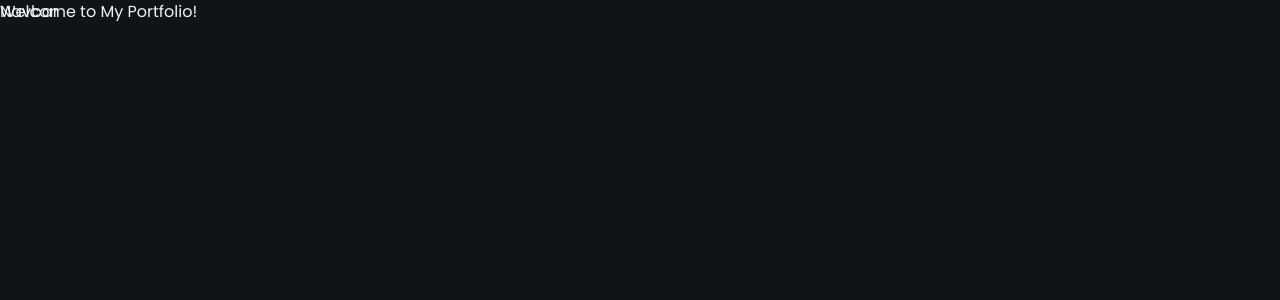
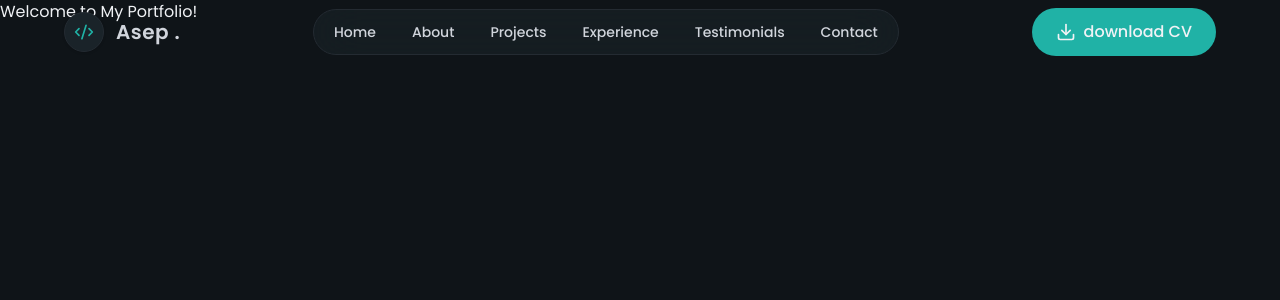
Before and after one commit to saepudinasep/my-portfolio, a Next.js app: page / in a window 1280 px wide. Shown: the top 300 px of the page. Built offline with nearby package versions, Linux system fonts and the light colour scheme.

Commit message:
[ADD] build navbar

```diff
--- a/package.json
+++ b/package.json
@@ -9,9 +9,11 @@
     "lint": "eslint"
   },
   "dependencies": {
+    "lucide-react": "^1.46.0",
     "next": "16.3.5",
     "react": "19.2.8",
-    "react-dom": "19.2.8"
+    "react-dom": "19.2.8",
+    "react-icons": "^5.7.0"
   },
   "devDependencies": {
     "@tailwindcss/postcss": "^4",
--- a/src/app/globals.css
+++ b/src/app/globals.css
@@ -1,7 +1,7 @@
 @import 'tailwindcss';
 
 @theme {
-  ---color-primary: #20b2a6;
+  --color-primary: #20b2a6;
   --color-background: #0f1418;
   --color-card: #141a1f;
   --color-border: #242b32;
--- /dev/null
+++ b/src/components/navbar/Logo.tsx
@@ -0,0 +1,16 @@
+import Link from 'next/link';
+import React from 'react';
+import { LuCodeXml } from 'react-icons/lu';
+
+export default function Logo() {
+  return (
+    <Link href='/' className='flex items-center gap-3 group'>
+      <div className='w-10 h-10 rounded-full flex items-center justify-center bg-surface border border-border text-primary shadow-sm group-hover:scale-105 group-hover:border-primary transition-all duration-300'>
+        <LuCodeXml className='w-5 h-5' />
+      </div>
+      <p className='hidden sm:block font-semibold text-lg md:text-xl tracking-wide text-gray-300 group-hover:text-primary transition-colors duration-300'>
+        Asep .
+      </p>
+    </Link>
+  );
+}
--- /dev/null
+++ b/src/components/navbar/MobileNav.tsx
@@ -0,0 +1,58 @@
+import Link from 'next/link';
+import { navLinks } from './Navbar';
+
+interface MobileNavProps {
+  navOpen: boolean;
+}
+
+export default function MobileNav({ navOpen }: MobileNavProps) {
+  return (
+    <>
+      {/* Overlay */}
+      <div
+        className={`
+          fixed inset-0 z-40 lg:hidden
+          bg-background/70 backdrop-blur-sm
+          transition-all duration-500
+          ${navOpen ? 'opacity-100 visible' : 'opacity-0 invisible'}
+        `}
+      />
+
+      {/* Mobile Navigation */}
+      <aside
+        className={`
+          fixed top-0 right-0 z-50 h-full
+          w-[80%] sm:w-[60%] lg:hidden
+          bg-surface/95 backdrop-blur-md
+          border-l border-border
+          flex flex-col items-center justify-center
+          space-y-2 px-6
+          transition-transform duration-500
+          ${navOpen ? 'translate-x-0' : 'translate-x-full'}
+        `}
+      >
+        <ul>
+          {navLinks.map((link, index) => (
+            <li key={index}>
+              <Link
+                href={link.href}
+                className='
+                  block w-full text-center
+                  py-4 px-6 rounded-lg
+                  text-lg font-medium text-text
+                  border border-transparent
+                  transition-all duration-300
+                  hover:bg-primary/10
+                  hover:text-primary
+                  hover:border-border
+                '
+              >
+                {link.label}
+              </Link>
+            </li>
+          ))}
+        </ul>
+      </aside>
+    </>
+  );
+}
--- a/src/components/navbar/Navbar.tsx
+++ b/src/components/navbar/Navbar.tsx
@@ -1,6 +1,12 @@
 'use client';
 
-const navLinks = [
+import { useEffect, useState } from 'react';
+import Logo from './Logo';
+import LinkButton from '../ui/LinkButton';
+import { LuDownload, LuMenu, LuX } from 'react-icons/lu';
+import MobileNav from './MobileNav';
+
+export const navLinks = [
   { label: 'Home', href: '/' },
   { label: 'About', href: '/about' },
   { label: 'Projects', href: '/projects' },
@@ -10,5 +16,64 @@ const navLinks = [
 ];
 
 export default function Navbar() {
-  return <div className={'fixed top-0 left-0 w-full z-30 transition-all duration-300'}>Navbar</div>;
+  const [scrolled, setScrolled] = useState(false);
+  const [navOpen, setNavOpen] = useState(false);
+
+  useEffect(() => {
+    const handleScroll = () => {
+      setScrolled(window.scrollY > 40);
+    };
+
+    window.addEventListener('scroll', handleScroll);
+
+    return () => {
+      window.removeEventListener('scroll', handleScroll);
+    };
+  }, []);
+
+  return (
+    <>
+      <nav
+        className={`fixed top-0 left-0 w-full z-30 transition-all duration-300 ${scrolled ? 'backdrop-blur-xl' : 'bg-transparent'}`}
+      >
+        <div className='w-[95%] lg:w-[90%] mx-auto h-16 flex items-center justify-between'>
+          {/* logo */}
+          <Logo />
+
+          {/* desktop nav */}
+          <ul className='hidden lg:flex items-center gap-1 py-2.5 px-1 rounded-full bg-surface/60 backdrop-blur-xl border border-border'>
+            {navLinks.map((link) => (
+              <li key={link.href}>
+                <a
+                  href={link.href}
+                  className='px-4 py-2 rounded-full text-sm font-medium text-gray-300 hover:text-primary hover:bg-surface'
+                >
+                  {link.label}
+                </a>
+              </li>
+            ))}
+          </ul>
+
+          <div className='hidden lg:block'>
+            <LinkButton
+              iconPosition='left'
+              icon={LuDownload}
+              rounded
+              text='download CV'
+              href='/documents/cv.pdf'
+              download
+            />
+          </div>
+          <button
+            className='z-50 lg:hidden w-10 h-10 rounded-lg flex items-center justify-center border border-border bg-surface/60 text-text hover:border-primary hover:text-primary transition'
+            onClick={() => setNavOpen(!navOpen)}
+          >
+            {navOpen ? <LuX size={22} /> : <LuMenu size={22} />}
+          </button>
+        </div>
+      </nav>
+
+      <MobileNav navOpen={navOpen} />
+    </>
+  );
 }
--- /dev/null
+++ b/src/components/ui/LinkButton.tsx
@@ -0,0 +1,38 @@
+import Link from 'next/link';
+import { IconType } from 'react-icons';
+
+interface LinkButtonProps {
+  href: string;
+  text: string;
+  icon?: IconType;
+  iconPosition?: 'left' | 'right';
+  rounded?: boolean;
+  download?: boolean;
+
+  variant?: 'primary' | 'outline';
+}
+
+export default function LinkButton({
+  href,
+  text,
+  icon: Icon,
+  iconPosition = 'right',
+  rounded = false,
+  download = false,
+  variant = 'primary',
+}: LinkButtonProps) {
+  const baseStyles = `relative px-6 py-3 font-medium ${rounded ? 'rounded-full' : 'rounded-lg'} inline-flex items-center justify-center gap-2 overflow-hidden text-text border transition-all duration-300 hover:scale-[1.02] active:scale-[0.98]`;
+
+  const variants = {
+    primary: 'bg-primary text-background border-none',
+    outline:
+      'bg-transparent text-text border-border hover:text-primary hover:border-primary hover:bg-primary/10',
+  };
+  return (
+    <Link className={`${baseStyles} ${variants[variant]}`} href={href} download={download}>
+      {Icon && iconPosition === 'left' && <Icon className='w-5 h-5 z-10' />}
+      <span className='z-10'>{text}</span>
+      {Icon && iconPosition === 'right' && <Icon className='ml-2 w-5 h-5 z-10' />}
+    </Link>
+  );
+}
```
Also changed, not shown: 2 other files (tests, documents, lock files or other folders).
